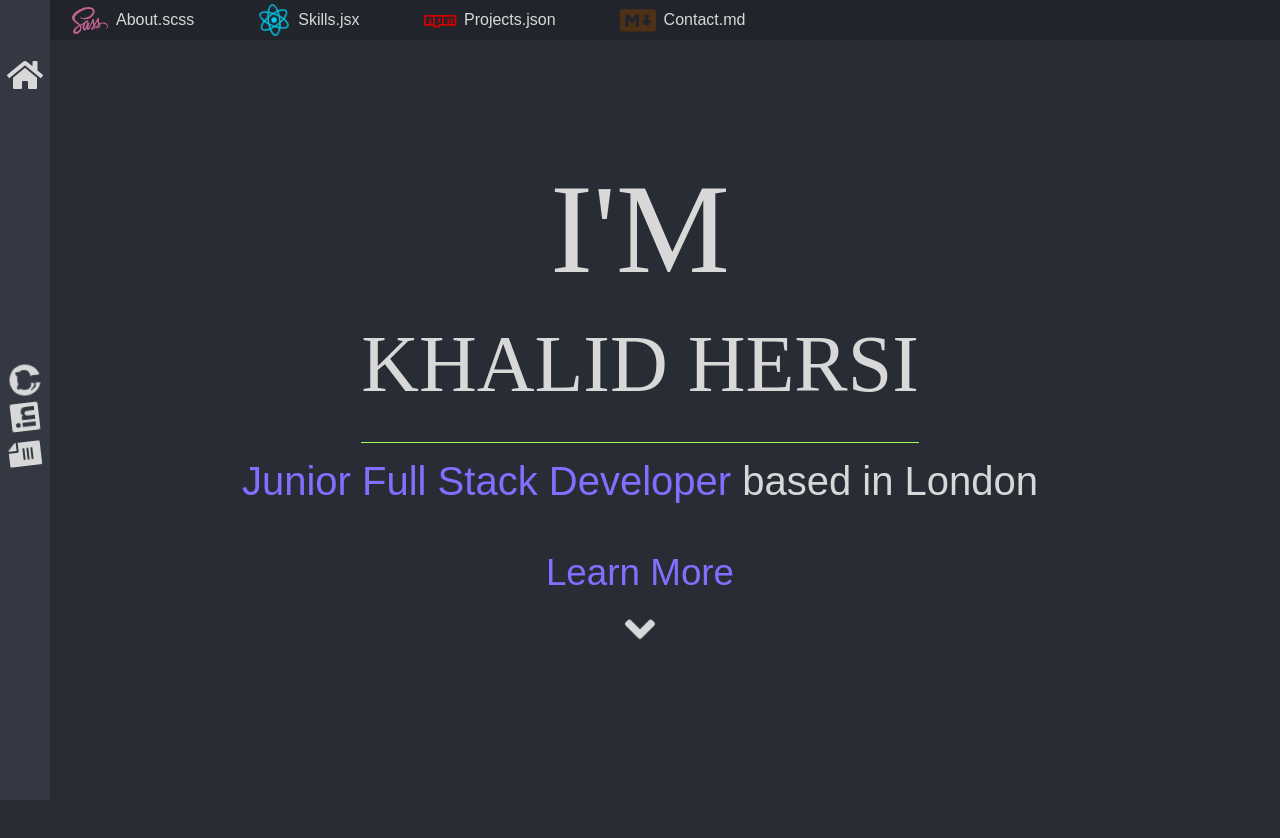
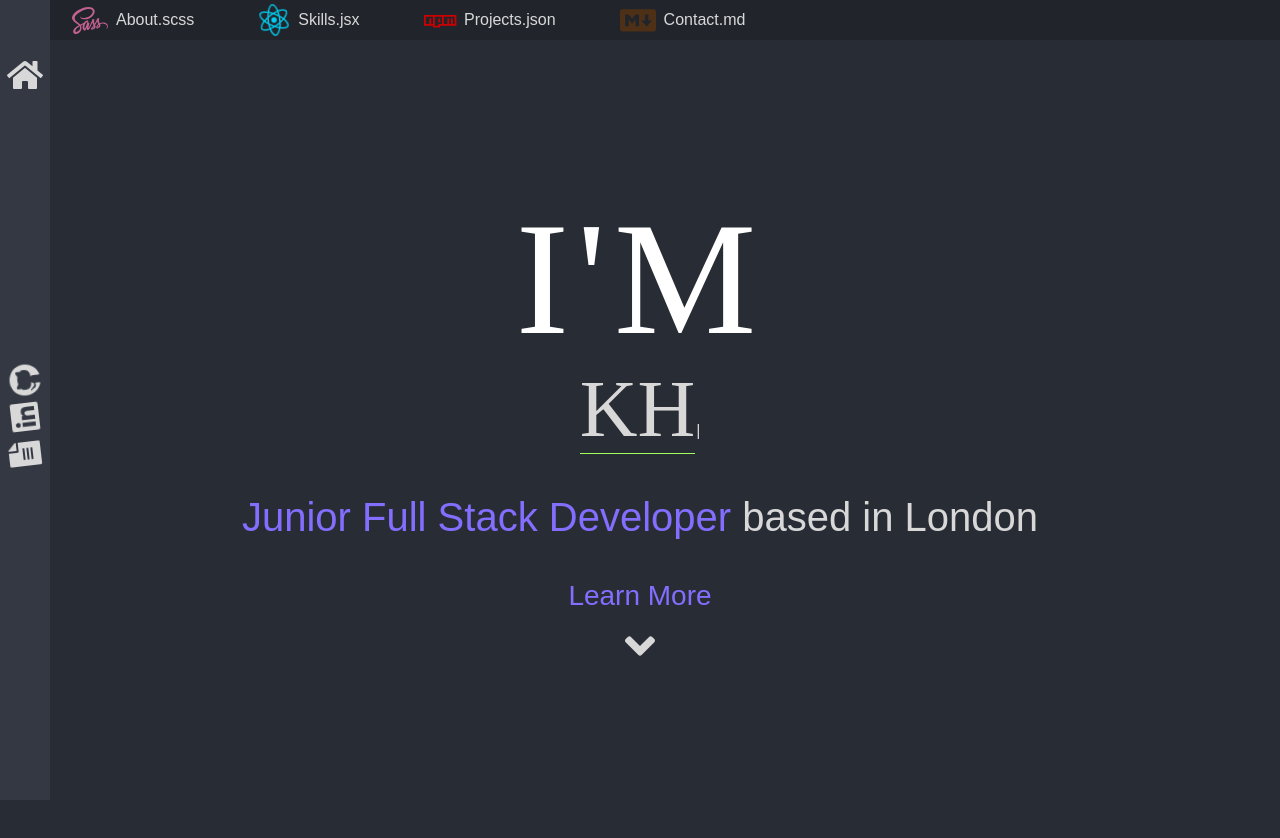
Before and after one commit to khalidhersi/vscodefolio, a React (Create React App) app: page / in a window 1280 px wide. Built offline with nearby package versions, Linux system fonts and the light colour scheme.

Commit message:
working on animations

```diff
--- a/package.json
+++ b/package.json
@@ -9,6 +9,7 @@
     "react": "^17.0.2",
     "react-dom": "^17.0.2",
     "react-scripts": "5.0.0",
+    "typewriter-effect": "^2.18.2",
     "web-vitals": "^2.1.2"
   },
   "scripts": {
@@ -37,6 +38,7 @@
   },
   "devDependencies": {
     "react-router-dom": "^6.2.1",
-    "sass": "^1.46.0"
+    "sass": "^1.46.0",
+    "styled-components": "^5.3.3"
   }
 }
--- a/src/App.jsx
+++ b/src/App.jsx
@@ -1,6 +1,6 @@
 import './App.scss';
 import Nav from "./Compnents/Nav/Nav";
-import Header from './Compnents/Header/Header';
+import Home from './Compnents/Home/Home';
 import About from "./Compnents/About/About";
 import Skills from './Compnents/Skills/Skills';
 import Projects from "./Compnents/Projects/Projects";
@@ -18,7 +18,7 @@ function App() {
         <SideBar />
 
         <Routes>
-          <Route path="/" element={ <Header />} />
+          <Route path="/" element={ <Home />} />
           <Route path="/about" element={<About />} />
           <Route path="/skills" element={<Skills />} />
           <Route path="/projects" element={<Projects />} />
--- a/src/Compnents/Header/Header.jsx
+++ /dev/null
@@ -1,24 +0,0 @@
-import React from 'react'
-import "./Header.scss"
-
-const Header = () => {
-    return (
-        <section className="landing sections">
-            <header className="landing__header">
-            <h1 className="landing__header__title" id='im'>I'm</h1>
-            <h2 className="landing__header__title">Khalid Hersi</h2>
-            <p className="landing__header__desc">
-                <span className="text-accent">Junior Full Stack Developer</span> based in London
-            </p>
-            <div className="explore__btn">
-                <a href="#about" class="explore__btn__links">
-                <p className="explore__btn__cta text-accent">Learn More</p>
-                <i class="explore__btn__arrow fas fa-angle-down"></i>
-                </a>
-            </div>
-            </header>
-      </section>
-    )
-}
-
-export default Header
--- /dev/null
+++ b/src/Compnents/Home/Home.jsx
@@ -0,0 +1,34 @@
+import React from 'react'
+import "./Home.scss"
+import Typewriter from "typewriter-effect";
+import TextAnimation from '../TextAnimation/TextAnimation';
+
+const Home = () => {
+
+
+    return (
+        <section className="landing sections">
+            <header className="landing__header">
+            <TextAnimation/>
+                <Typewriter
+                    options={{
+                        wrapperClassName: "landing__header__title",
+                        strings: ['Khalid Hersi'],
+                        autoStart: true,
+                        loop: true,
+                    }} />
+                <p className="landing__header__desc">
+                    <span className="text-accent">Junior Full Stack Developer</span> based in London
+                </p>
+                <div className="explore__btn">
+                    <a href="#about" class="explore__btn__links">
+                    <p className="explore__btn__cta text-accent">Learn More</p>
+                    <i className="explore__btn__arrow fas fa-angle-down"></i>
+                    </a>
+            </div>
+            </header>
+      </section>
+    )
+}
+
+export default Home
--- a/src/Compnents/Header/Header.scss
+++ b/src/Compnents/Home/Home.scss
@@ -2,10 +2,6 @@
 @import '../../assets/styles/_typography';
 
 .landing {
-  #im{
-    font-size: 6rem;
-    padding: 0;
-  }
   .landing__header {
     height: 100vh;
     display: flex;
@@ -13,13 +9,19 @@
     justify-content: center;
     align-items: center;
     & > * {
-      padding-top: 1rem;
-      padding-bottom: 2rem;
+      padding-top: 1.5rem;
+      padding-bottom: 1rem;
     }
     &__title {
       font-size: 3rem;
       font-weight: 400;
       text-align: center;
+      padding: 0px;
+      &__id{
+        font-size: 6rem;
+        padding: 0;
+        font-weight: 400;
+      }
     }
     &__desc {
       font-size: 2rem;
@@ -46,28 +48,25 @@
   }
 }
 
-@keyframes down-repeat {
-  0% {
-    transform: translateY(0px);
-  }
-  50% {
-    transform: translateY(15px);
-  }
-  100% {
-    transform: translateY(0px);
-  }
-}
-
-@media screen and (min-width: 768px) {
+@media screen and (min-width: 720px) {
   .landing {
-    #im{
-      font-size: 8rem;
-      padding: 0;
-    }
     .landing__header {
+      color: $font-color;
       padding-bottom: 0px;
       &__title {
         font-size: 5rem;
+        &__cursor{
+
+        }
+        &__id{
+          font-size: 10rem;
+          padding: 0;
+          position: relative;
+          top: 0.2em;
+          &__cursor{
+
+          }
+        }
       }
       &__desc {
         font-size: 2.5rem;
@@ -85,37 +84,3 @@
     }
   }
 }
-
-@media screen and (min-width: 1024px) {
-  .explore__btn {
-    &__cta {
-      font-size: 2.3rem;
-    }
-  }
-}
-
-@media screen and (min-width: 1440px) {
-  .landing {
-    #im{
-      font-size: 6rem;
-      padding: 0;
-    }
-    .landing__header {
-      padding-top: 50px;
-      &__title {
-        font-size: 9rem;
-      }
-      &__desc {
-        font-size: 2.5rem;
-      }
-    }
-  }
-  .explore__btn {
-    &__cta {
-      font-size: 2rem;
-    }
-    &__arrow {
-      font-size: 2rem;
-    }
-  }
-}
--- /dev/null
+++ b/src/Compnents/TextAnimation/TextAnimation.jsx
@@ -0,0 +1,36 @@
+import React from 'react';
+import styled, { keyframes } from 'styled-components';
+
+const TextAnimation = (word) => {
+    return (
+        <Wrapper className="landing__header__title__id">
+            I'm
+        </Wrapper>
+    )
+}
+    const animation = keyframes`
+    0& {opacity: 0; transorm: translate(-100px) skewY(10deg) skewX(10deg) rotateZ(30deg); filter: blur(10px); }
+    50& {opacity: 0.5; transorm: translate(-50px) skewY(5deg) skewX(5deg) rotateZ(15deg); filter: blur(5px); }
+    100& {opacity: 1; transorm: translate(0px) skewY(0deg) skewX(0deg) rotateZ(0deg); filter: blur(0px); }
+    `
+    const moveInLeft = keyframes`
+0% {
+opacity: 0;
+transform: translateY(-10rem);
+}
+
+100% {
+opacity: 1;
+transform: translate(0);
+}`
+
+const Wrapper =  styled.h2`
+font-size: 6rem;
+text-transform: uppercase;
+color: #fff;
+font-weight: 300;
+letter-spacing: 0.5rem;
+animation: ${moveInLeft} 1s ease-in-out .3s both;
+`
+
+export default TextAnimation
--- /dev/null
+++ b/src/Compnents/TextAnimation/TextAnimation.scss
@@ -0,0 +1,4 @@
+.landing__header__title__id{
+    color: $font-color;
+    font-size: 3em;
+}
--- a/src/assets/styles/_typography.scss
+++ b/src/assets/styles/_typography.scss
@@ -5,6 +5,7 @@ $body-font: 'Poppins', sans-serif;
 
 h1,
 h2,
+.landing__header__title,
 h3,
 h4,
 h5,
@@ -16,6 +17,7 @@ a {
 
 h1,
 h2,
+.landing__header__title,
 h3,
 h4,
 h5,
@@ -24,7 +26,8 @@ h6 {
   text-transform: uppercase;
 }
 
-h2 {
+
+.landing__header__title {
   font-size: 3rem;
   font-weight: 400;
   text-align: center;
@@ -37,7 +40,8 @@ h2 {
 }
 
 @media screen and (min-width: 768px) {
-  h2 {
+h2,
+.landing__header__title {
     font-size: 3.8rem;
   }
 }
```
Also changed, not shown: 1 other file (tests, documents, lock files or other folders).
